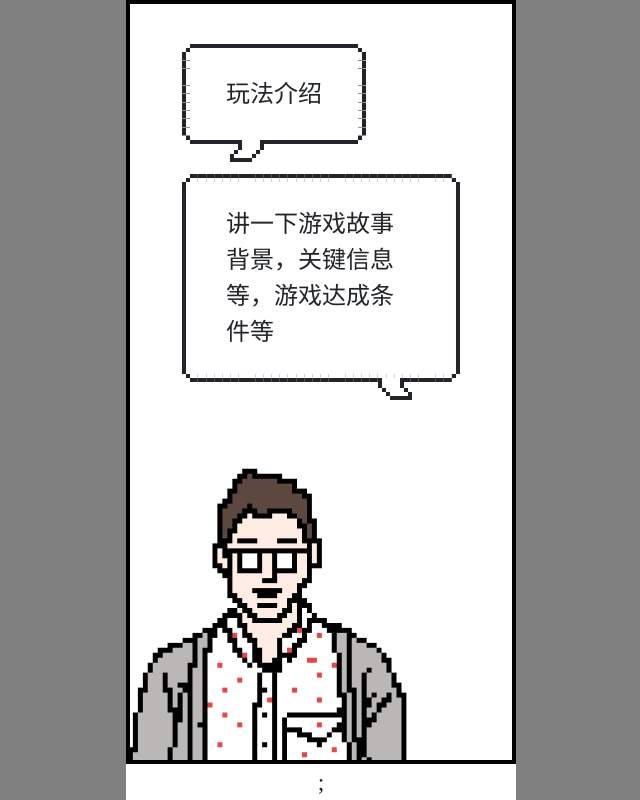
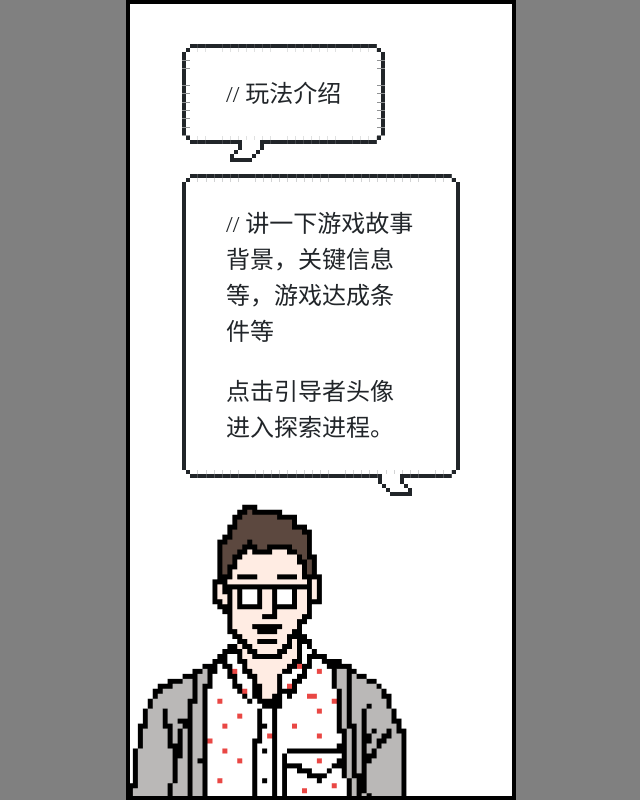
Before and after one commit to linonetwo/Babel-Library2, a React (Create React App) app: page /guide in a window 1280 px wide. Both pictures are taken after a click on the button "开始游戏". Shown: the whole page, without its empty margins (319-959 px from the left). Built offline with nearby package versions, Linux system fonts and the light colour scheme; a web font is replaced by a local one.

Commit message:
feat: add link to main

```diff
--- a/src/pages/guide/Guide.tsx
+++ b/src/pages/guide/Guide.tsx
@@ -1,4 +1,4 @@
-import React from 'react';
+import { Link } from 'react-router-dom';
 import styled from 'styled-components';
 import Guider from './assets/guide-man.png';
 
@@ -35,25 +35,26 @@ const MessageBox = styled.div<MessageBoxProps>`
   justify-content: ${(props) => (props.left ? 'flex-start' : 'flex-end')};
 `;
 
-function Guide() {
+export function Guide(): JSX.Element {
   return (
     <Container className="nes-container">
       <section className="message-list">
         <section className="message -left">
           <div className="nes-balloon from-left">
-            <p>玩法介绍</p>
+            <p>// 玩法介绍</p>
           </div>
         </section>
 
         <section className="message -right">
           <div className="nes-balloon from-right">
-            <p>讲一下游戏故事背景，关键信息等，游戏达成条件等</p>
+            <p>// 讲一下游戏故事背景，关键信息等，游戏达成条件等</p>
+            <p>点击引导者头像进入探索进程。</p>
           </div>
         </section>
       </section>
-      <GuiderImage src={Guider} />
+      <Link to="/main">
+        <GuiderImage src={Guider} />
+      </Link>
     </Container>
   );
 }
-
-export default Guide;
--- a/src/pages/home/Home.tsx
+++ b/src/pages/home/Home.tsx
@@ -1,4 +1,4 @@
-import React from 'react';
+import { useDispatch } from 'react-redux';
 import styled from 'styled-components';
 import Button from '../../components/Button';
 import { FriendLinks } from './FriendLinks';
@@ -12,7 +12,7 @@ const Container = styled.div`
   width: 100%;
 `;
 
-function Home(): JSX.Element {
+export function Home(): JSX.Element {
   return (
     <Container className="">
       <Button />
@@ -20,5 +20,3 @@ function Home(): JSX.Element {
     </Container>
   );
 }
-
-export default Home;
--- a/src/pages/main/Main.tsx
+++ b/src/pages/main/Main.tsx
@@ -11,7 +11,7 @@ const Container = styled.div`
   width: 100%;
 `;
 
-function Main() {
+export function Main(): JSX.Element {
   return (
     <Container className="">
       <Panel />
@@ -20,5 +20,3 @@ function Main() {
     </Container>
   );
 }
-
-export default Main;
```
Also changed, not shown: src/App.tsx (+5 -5 lines), .eslintrc.js.
